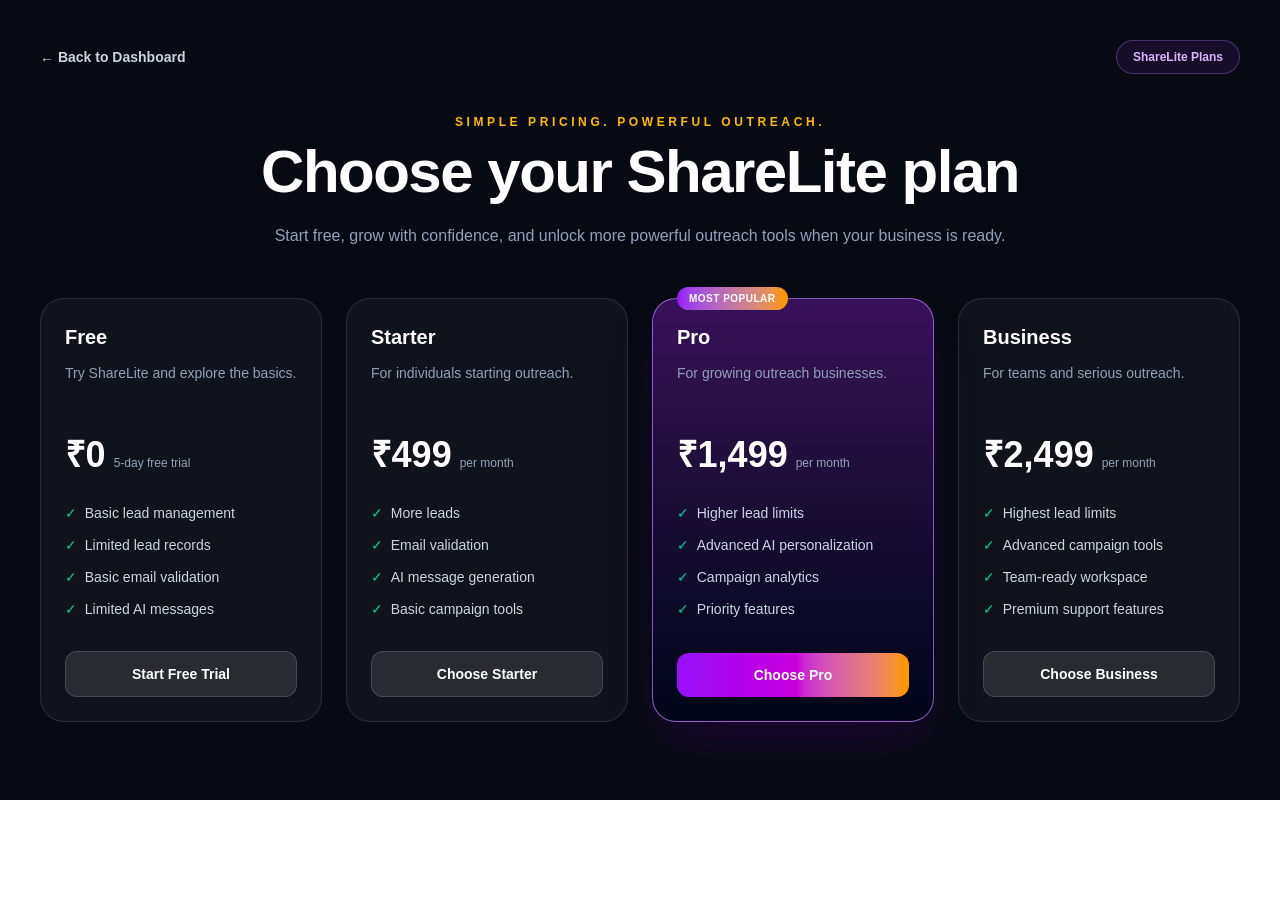
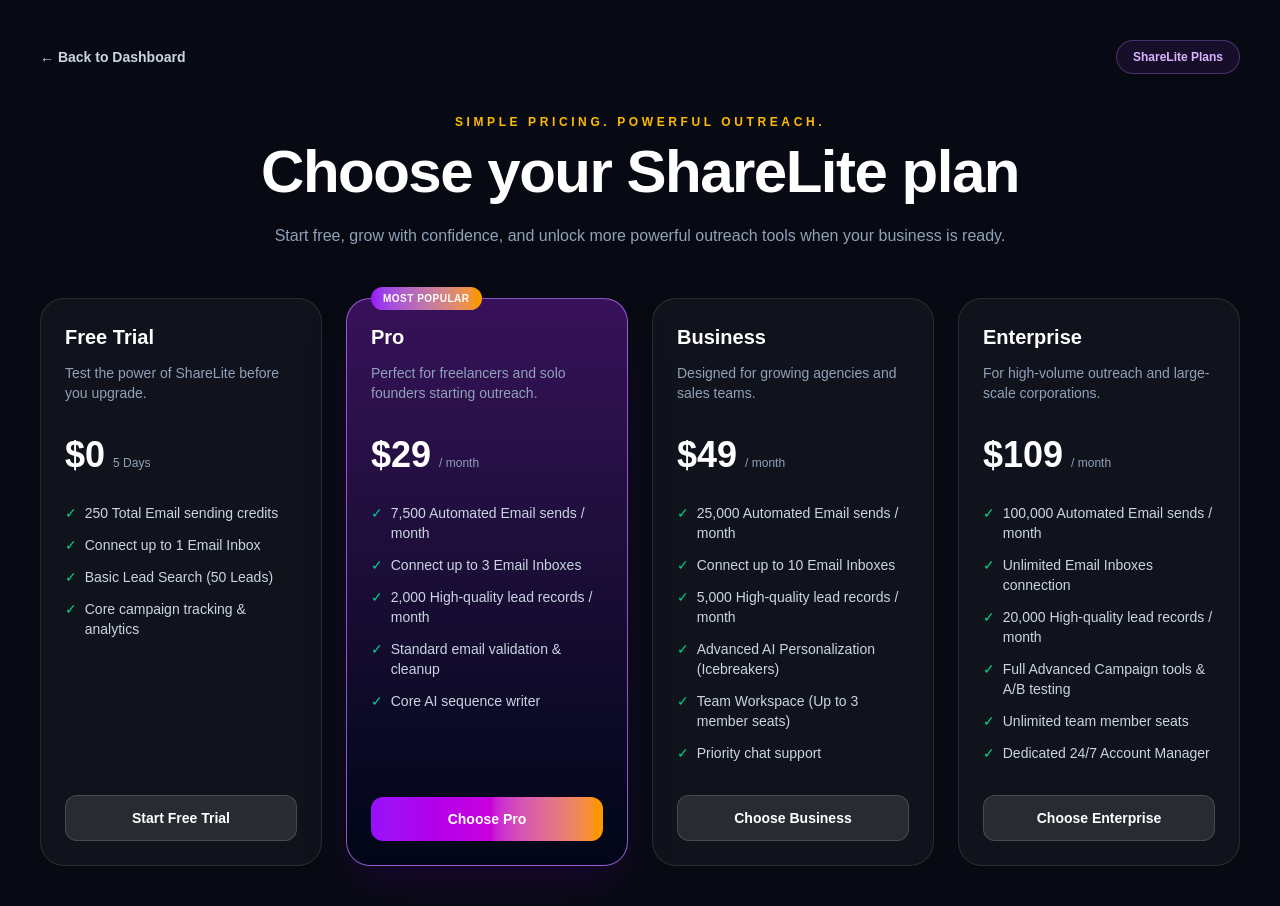
Before and after one commit to Gaurav818190/sharelite-saas, a Next.js app: page /plans in a window 1280 px wide. Before the commit the page ends 800 px from the top, so only its background shows below. Built offline with nearby package versions, Linux system fonts and the light colour scheme.

Commit message:
Finalize ShareLite pricing and plan limits

```diff
--- a/app/DashboardClient.tsx
+++ b/app/DashboardClient.tsx
@@ -491,6 +491,28 @@
     }
   }
 }
+
+    function downloadCsvTemplate() {
+    const csvContent =
+      "name,email,company,website\n" +
+      "John Doe,john@example.com,Example Company,https://example.com\n";
+
+    const blob = new Blob([csvContent], {
+      type: "text/csv;charset=utf-8;",
+    });
+
+    const url = URL.createObjectURL(blob);
+    const link = document.createElement("a");
+
+    link.href = url;
+    link.download = "sharelite-leads-template.csv";
+    document.body.appendChild(link);
+    link.click();
+    document.body.removeChild(link);
+
+    URL.revokeObjectURL(url);
+  }
+
   async function validateLead(id: string) {
     setLeadError(null);
 
@@ -858,6 +880,19 @@
     >
       {importing ? "Importing..." : "Import CSV"}
     </label>
+    <button
+  type="button"
+  onClick={downloadCsvTemplate}
+  className={`rounded-xl border px-4 py-3 text-xs font-black transition ${
+    dark
+      ? "border-white/10 bg-white/5 text-white hover:bg-white/10"
+      : "border-slate-200 bg-white text-slate-800 hover:bg-slate-50"
+  }`}
+>
+  Download Template
+</button>
+
+
   </div>
 </div>
               <form
--- a/app/api/billing/checkout/route.ts
+++ b/app/api/billing/checkout/route.ts
@@ -1,22 +1,77 @@
 import { NextResponse } from "next/server";
+
 import { requireAuthenticatedUser } from "@/lib/supabase-db";
-import { checkRateLimit, getClientKey, rateLimitResponse } from "@/lib/rate-limit";
-import { createCheckoutSession, BillingUnavailableError } from "@/lib/billing";
+import {
+  checkRateLimit,
+  getClientKey,
+  rateLimitResponse,
+} from "@/lib/rate-limit";
+import {
+  createCheckoutSession,
+  BillingUnavailableError,
+} from "@/lib/billing";
 import type { Plan } from "@/lib/monetization";
 
+const PAID_PLANS: Exclude<Plan, "free">[] = [
+  "starter",
+  "pro",
+  "business",
+  "enterprise",
+];
+
 export async function POST(request: Request) {
-  const rateLimit = checkRateLimit(getClientKey(request, "billing-checkout"), 10);
-  if (!rateLimit.allowed) return rateLimitResponse(rateLimit);
+  const rateLimit = checkRateLimit(
+    getClientKey(request, "billing-checkout"),
+    10,
+  );
+
+  if (!rateLimit.allowed) {
+    return rateLimitResponse(rateLimit);
+  }
+
   try {
     const { user } = await requireAuthenticatedUser();
+
     const body = await request.json().catch(() => null);
     const plan = body?.plan;
-    if (plan !== "premium" && plan !== "premium_pro") return NextResponse.json({ error: "A valid paid plan is required." }, { status: 400 });
-    const url = await createCheckoutSession(user.id, plan as Exclude<Plan, "free">);
+
+    if (
+      typeof plan !== "string" ||
+      !PAID_PLANS.includes(plan as Exclude<Plan, "free">)
+    ) {
+      return NextResponse.json(
+        { error: "A valid paid plan is required." },
+        { status: 400 },
+      );
+    }
+
+    const url = await createCheckoutSession(
+      user.id,
+      plan as Exclude<Plan, "free">,
+    );
+
     return NextResponse.json({ url });
   } catch (error) {
-    if (error instanceof Error && error.message === "UNAUTHENTICATED") return NextResponse.json({ error: "Authentication required." }, { status: 401 });
-    if (error instanceof BillingUnavailableError) return NextResponse.json({ error: "Billing is not configured." }, { status: 503 });
-    return NextResponse.json({ error: "Unable to start checkout." }, { status: 502 });
+    if (
+      error instanceof Error &&
+      error.message === "UNAUTHENTICATED"
+    ) {
+      return NextResponse.json(
+        { error: "Authentication required." },
+        { status: 401 },
+      );
+    }
+
+    if (error instanceof BillingUnavailableError) {
+      return NextResponse.json(
+        { error: "Billing is not configured." },
+        { status: 503 },
+      );
+    }
+
+    return NextResponse.json(
+      { error: "Unable to start checkout." },
+      { status: 502 },
+    );
   }
 }
--- a/app/plans/page.tsx
+++ b/app/plans/page.tsx
@@ -1,60 +1,68 @@
 import Link from "next/link";
+
 console.log("PLANS PAGE LOADED");
+
 const plans = [
   {
-    name: "Free",
-    price: "₹0",
-    period: "5-day free trial",
-    description: "Try ShareLite and explore the basics.",
+    name: "Free Trial",
+    price: "$0",
+    period: "5 Days",
+    description: "Test the power of ShareLite before you upgrade.",
     features: [
-      "Basic lead management",
-      "Limited lead records",
-      "Basic email validation",
-      "Limited AI messages",
+      "250 Total Email sending credits",
+      "Connect up to 1 Email Inbox",
+      "Basic Lead Search (50 Leads)",
+      "Core campaign tracking & analytics",
     ],
     button: "Start Free Trial",
     featured: false,
   },
   {
-    name: "Starter",
-    price: "₹499",
-    period: "per month",
-    description: "For individuals starting outreach.",
+    name: "Pro",
+    price: "$29",
+    period: "/ month",
+    description:
+      "Perfect for freelancers and solo founders starting outreach.",
     features: [
-      "More leads",
-      "Email validation",
-      "AI message generation",
-      "Basic campaign tools",
-    ],
-    button: "Choose Starter",
-    featured: false,
-  },
-  {
-    name: "Pro",
-    price: "₹1,499",
-    period: "per month",
-    description: "For growing outreach businesses.",
-    features: [
-      "Higher lead limits",
-      "Advanced AI personalization",
-      "Campaign analytics",
-      "Priority features",
+      "7,500 Automated Email sends / month",
+      "Connect up to 3 Email Inboxes",
+      "2,000 High-quality lead records / month",
+      "Standard email validation & cleanup",
+      "Core AI sequence writer",
     ],
     button: "Choose Pro",
     featured: true,
   },
   {
     name: "Business",
-    price: "₹2,499",
-    period: "per month",
-    description: "For teams and serious outreach.",
+    price: "$49",
+    period: "/ month",
+    description: "Designed for growing agencies and sales teams.",
     features: [
-      "Highest lead limits",
-      "Advanced campaign tools",
-      "Team-ready workspace",
-      "Premium support features",
+      "25,000 Automated Email sends / month",
+      "Connect up to 10 Email Inboxes",
+      "5,000 High-quality lead records / month",
+      "Advanced AI Personalization (Icebreakers)",
+      "Team Workspace (Up to 3 member seats)",
+      "Priority chat support",
     ],
     button: "Choose Business",
+    featured: false,
+  },
+  {
+    name: "Enterprise",
+    price: "$109",
+    period: "/ month",
+    description: "For high-volume outreach and large-scale corporations.",
+    features: [
+      "100,000 Automated Email sends / month",
+      "Unlimited Email Inboxes connection",
+      "20,000 High-quality lead records / month",
+      "Full Advanced Campaign tools & A/B testing",
+      "Unlimited team member seats",
+      "Dedicated 24/7 Account Manager",
+    ],
+    button: "Choose Enterprise",
     featured: false,
   },
 ];
@@ -115,6 +123,7 @@
 
               <div className="mt-6">
                 <span className="text-4xl font-black">{plan.price}</span>
+
                 <span className="ml-2 text-xs text-slate-400">
                   {plan.period}
                 </span>
--- a/lib/billing.ts
+++ b/lib/billing.ts
@@ -37,6 +37,7 @@
   secret: string,
 ) {
   const parts = signature.split(",");
+
   const timestamp = parts
     .find((part) => part.startsWith("t="))
     ?.slice(2);
@@ -60,7 +61,10 @@
   const isValid = signatures.some(
     (value) =>
       value.length === expected.length &&
-      timingSafeEqual(Buffer.from(value), Buffer.from(expected)),
+      timingSafeEqual(
+        Buffer.from(value),
+        Buffer.from(expected),
+      ),
   );
 
   if (!isValid) {
@@ -113,6 +117,13 @@
     priceId === process.env.STRIPE_BUSINESS_PRICE_ID
   ) {
     return "business";
+  }
+
+  if (
+    priceId &&
+    priceId === process.env.STRIPE_ENTERPRISE_PRICE_ID
+  ) {
+    return "enterprise";
   }
 
   return null;
@@ -229,7 +240,15 @@
     return process.env.STRIPE_PRO_PRICE_ID;
   }
 
-  return process.env.STRIPE_BUSINESS_PRICE_ID;
+  if (plan === "business") {
+    return process.env.STRIPE_BUSINESS_PRICE_ID;
+  }
+
+  if (plan === "enterprise") {
+    return process.env.STRIPE_ENTERPRISE_PRICE_ID;
+  }
+
+  return undefined;
 }
 
 export async function createCheckoutSession(
--- a/lib/monetization.ts
+++ b/lib/monetization.ts
@@ -4,7 +4,12 @@
 import { listCampaigns, listTemplates } from "@/lib/supabase-workspaces";
 import type { Campaign, Template } from "@/lib/supabase-workspaces";
 
-export type Plan = "free" | "starter" | "pro" | "business";
+export type Plan =
+  | "free"
+  | "starter"
+  | "pro"
+  | "business"
+  | "enterprise";
 
 export type SubscriptionStatus =
   | "active"
@@ -87,15 +92,33 @@
     },
   },
 
-  business: {
+    business: {
     label: "Business",
     limits: {
-      leads: 50000,
+      leads: 5000,
       campaigns: 200,
       templates: 500,
       validation: 25000,
       aiUsage: 2000,
-      emailSends: 10000,
+      emailSends: 25000,
+    },
+    features: {
+      advancedAnalytics: true,
+      bulkOutreach: true,
+      automation: true,
+      aiUsage: true,
+    },
+  },
+
+  enterprise: {
+    label: "Enterprise",
+    limits: {
+      leads: 20000,
+      campaigns: 500,
+      templates: 1000,
+      validation: 100000,
+      aiUsage: 10000,
+      emailSends: 100000,
     },
     features: {
       advancedAnalytics: true,
@@ -105,7 +128,6 @@
     },
   },
 };
-
 export type Subscription = {
   id: string;
   user_id: string;
```
Also changed, not shown: 1 other file (tests, documents, lock files or other folders).
